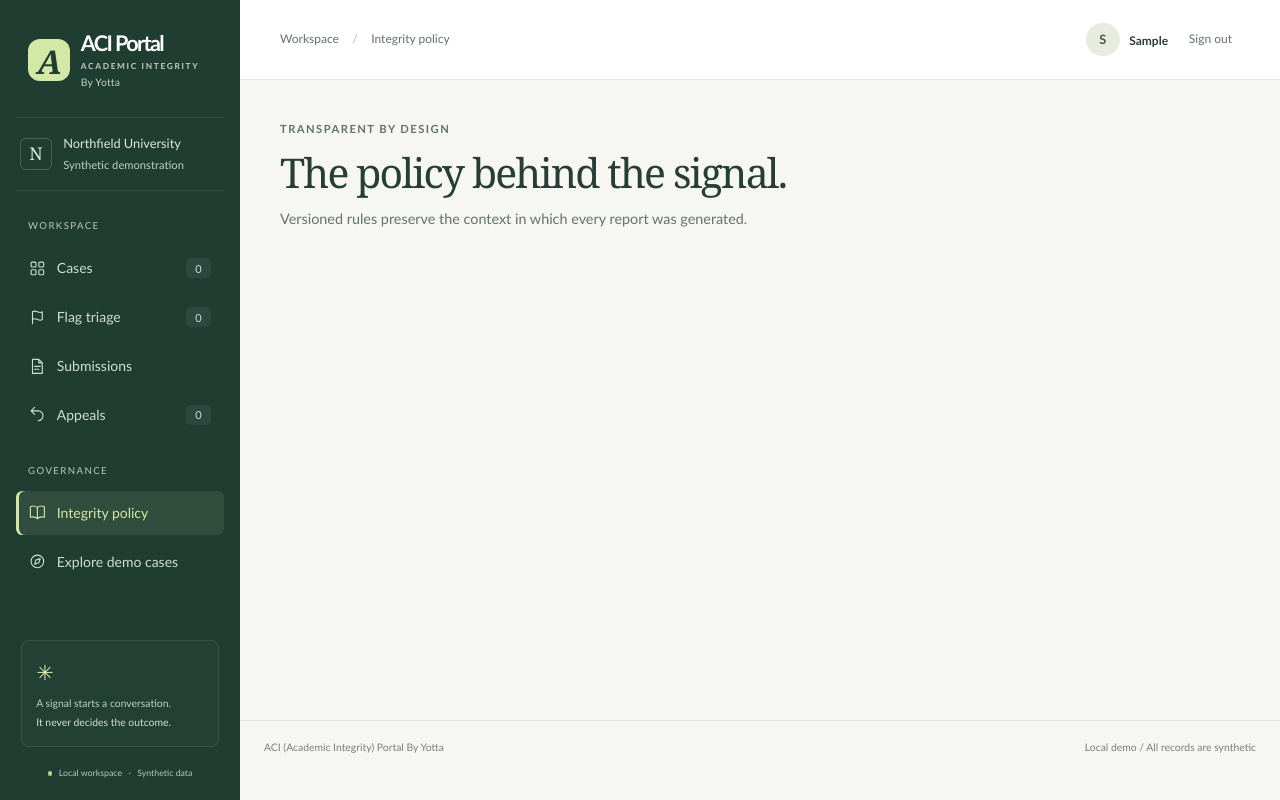
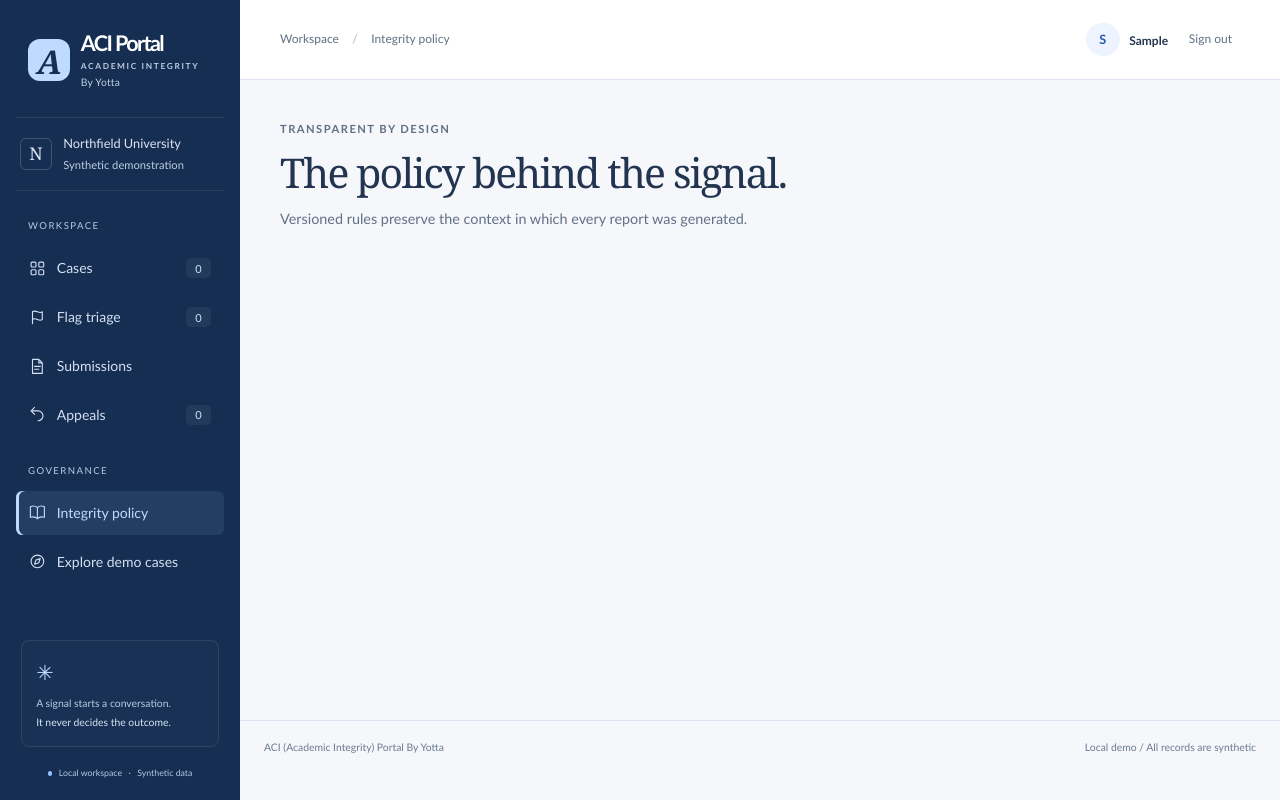
Before and after one commit to rahulsharma027/yottaflex-round-3-assignment, a Django app: page /policy/ in a window 1280 px wide. Run offline with Django 5.2, Linux system fonts and the light colour scheme; the visitor is signed in with stand-in values (Sample User, id 1); data that the repository does not hold is empty.

Commit message:
style: adopt navy and blue portal theme

```diff
--- a/static/app.css
+++ b/static/app.css
@@ -1,16 +1,21 @@
-/* ACI Portal By Yotta: a warm institutional ledger. All assets are local. */
+/* ACI Portal By Yotta: a navy and blue institutional workspace. All assets are local. */
 :root {
-  --ink: #263e35;
-  --forest: #203d32;
-  --lime: #d3e8a4;
-  --paper: #f6f7f3;
+  --ink: #22344f;
+  --navy: #152e52;
+  --ice: #bedbff;
+  --blue: #245cb0;
+  --blue-hover: #1b478c;
+  --blue-soft: #edf4ff;
+  --blue-border: #b9cfee;
+  --focus: #3674cd;
+  --paper: #f5f7fb;
   --white: #fff;
-  --muted: #65716c;
-  --line: #e1e6de;
+  --muted: #617086;
+  --line: #dce3ee;
   --amber: #8a5c14;
   --purple: #6c538e;
   --radius: 0.8rem;
-  --shadow: 0 2px 5px #253c3205, 0 10px 24px #253c3203;
+  --shadow: 0 2px 5px #152e5205, 0 10px 24px #152e5203;
 }
 * {
   box-sizing: border-box;
@@ -163,11 +168,16 @@ pre {
   min-height: 100vh;
 }
 .sidebar {
-  background: var(--forest);
-  color: #dce6df;
+  background: var(--navy);
+  color: #dbe5f4;
   padding: 1.25rem;
   display: flex;
   flex-direction: column;
+}
+.sidebar a:focus-visible,
+.sidebar button:focus-visible,
+.login-art a:focus-visible {
+  outline-color: var(--ice);
 }
 .brand {
   display: flex;
@@ -185,8 +195,8 @@ pre {
   place-items: center;
   width: 2.65rem;
   height: 2.65rem;
-  background: var(--lime);
-  color: var(--forest);
+  background: var(--ice);
+  color: var(--navy);
   border-radius: 0.75rem;
   font: italic 700 2.05rem Georgia;
   letter-spacing: -0.15em;
@@ -201,13 +211,13 @@ pre {
   font-size: 0.65rem;
   font-weight: 400;
   letter-spacing: 0.02em;
-  color: #c2d0c5;
+  color: #becde2;
 }
 .brand-caption {
   display: block;
   font-size: 0.52rem;
   letter-spacing: 0.2em;
-  color: #c2d0c5;
+  color: #becde2;
   margin-top: 0.4rem;
 }
 .workspace-label {
@@ -222,7 +232,7 @@ pre {
 }
 .workspace-label small {
   font-size: 0.7rem;
-  color: #c0cec6;
+  color: #becde2;
   margin-top: 0.15rem;
 }
 .workspace-symbol {
@@ -239,7 +249,7 @@ pre {
   display: block;
   font-size: 0.6rem;
   letter-spacing: 0.15em;
-  color: #b9c8be;
+  color: #b8c9e1;
   margin: 0.4rem 0.75rem 0.75rem;
 }
 .nav-gap {
@@ -261,7 +271,7 @@ pre {
   min-height: 44px;
   border-radius: 0.4rem;
   font-size: 0.875rem;
-  color: #d0ddd4;
+  color: #d4e0f1;
   flex: 1 0 auto;
 }
 .nav-item .icon {
@@ -273,9 +283,9 @@ pre {
   color: #fff;
 }
 .nav-item.active {
-  background: #d3e8a417;
-  color: var(--lime);
-  box-shadow: inset 3px 0 var(--lime);
+  background: #bedbff17;
+  color: var(--ice);
+  box-shadow: inset 3px 0 var(--ice);
 }
 .nav-count {
   margin-left: auto;
@@ -306,7 +316,7 @@ pre {
 }
 .breadcrumbs span {
   margin: 0 0.65rem;
-  color: #b0b7b2;
+  color: #a7b2c2;
 }
 .identity {
   display: flex;
@@ -329,10 +339,10 @@ pre {
   display: inline-flex;
   align-items: center;
   justify-content: center;
-  background: #e6ece0;
+  background: var(--blue-soft);
   font-size: 0.8rem;
   font-weight: 700;
-  color: #435b40;
+  color: var(--blue);
 }
 .identity form {
   margin-left: 0.2rem;
@@ -886,7 +896,7 @@ tbody tr:last-child td {
   border-top: 1px solid var(--line);
   padding: 1.1rem 1.5rem;
   font-size: 0.65rem;
-  color: #778174;
+  color: #6c7b91;
 }
 .empty-state {
   text-align: center;
@@ -1786,17 +1796,17 @@ pre {
   }
   .mini-spark {
     font-size: 1.3rem;
-    color: var(--lime);
+    color: var(--ice);
   }
   .principle p {
-    color: #bdd0bf;
+    color: #b9cce6;
     font-size: 0.65rem;
     line-height: 1.8;
     margin: 0.4rem 0;
   }
   .principle strong {
     font-weight: 400;
-    color: #d3e0d4;
+    color: #d7e4f5;
   }
   .local-label {
     display: flex;
@@ -1804,13 +1814,13 @@ pre {
     align-items: center;
     gap: 0.4rem;
     font-size: 0.55rem;
-    color: #b2c9b8;
+    color: #b3c9e7;
   }
   .live-dot {
     height: 0.3rem;
     width: 0.3rem;
     border-radius: 50%;
-    background: #b5d489;
+    background: #93bffc;
   }
   .main {
     padding: 2.4rem 2rem;
```
Also changed, not shown: other parts of static/app.css (+101 -101 lines), docs/DEVELOPMENT.md (+6 -0 lines), docs/VERIFICATION.md (+24 -0 lines), docs/ai/PROMPT_HISTORY.md (+8 -0 lines), CHANGELOG.md, README.md, 7 other files.
